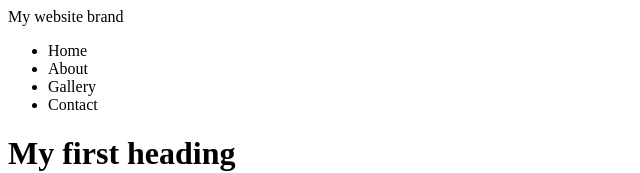
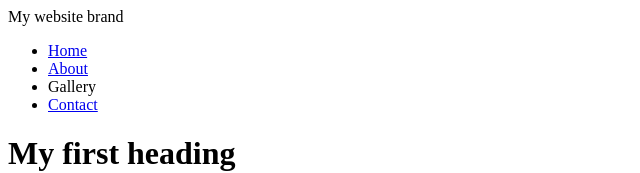
Before and after one commit to NirjalaP/In-class-Activity, a plain HTML site: page In-class Activity/index.html in a window 1280 px wide. Shown: the top 173 px of the page, without its empty margins (0-640 px from the left). Drawn offline with Linux system fonts and the light colour scheme.

Commit message:
Week 1_Day 2_In-class Activity

```diff
--- a/In-class Activity/index.html
+++ b/In-class Activity/index.html
@@ -15,10 +15,10 @@
         <!-- navigation bar -->
         <nav>
             <ul>
-                <li>Home</li>
-                <li>About</li>
+                <li><a href="index.html">Home</a></li>
+                <li><a href="page2.html">About</a></li>
                 <li>Gallery</li>
-                <li>Contact</li>
+                <li><a href="page3.html">Contact</a></li>
             </ul>
         </nav>
 
```
